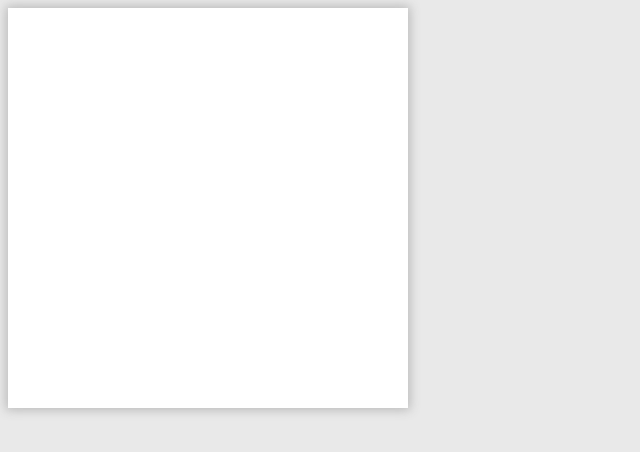
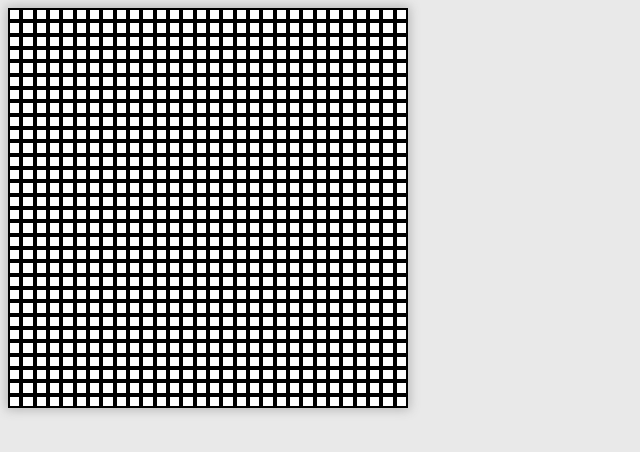
Before and after one commit to CJEslinger/etch-a-sketch, a plain HTML site: page index.html in a window 1280 px wide. Shown: the whole page, without its empty margins (0-640 px from the left). Drawn offline with Linux system fonts and the light colour scheme.

Commit message:
figured out logic for making grid and resizing it

```diff
--- a/app.js
+++ b/app.js
@@ -0,0 +1,23 @@
+const gridContainer = document.querySelector('.grid-container');
+const GRIDCONAINERSIZE = 400;
+let numOfColumnsRows = 30;
+let gridSize = (num) => {return Math.pow(num, 2)};
+
+createGridUnits(gridSize(numOfColumnsRows));
+function createGridUnits(size) {
+    for (let i = 0; i < size; i++) {
+        const gridUnit = document.createElement('div');
+        gridContainer.appendChild(gridUnit);
+        gridUnit.classList.add('grid-unit');
+    }
+    let gridUnits = document.querySelectorAll('.grid-unit');
+    properlySizeGrid(gridUnits);
+    console.log(gridUnits);
+
+}
+
+function properlySizeGrid(gridArray) {
+    gridArray.forEach(box => {
+        box.style = `width: ${GRIDCONAINERSIZE/numOfColumnsRows}px; height: ${GRIDCONAINERSIZE/numOfColumnsRows}px;`;
+    });
+}
--- a/style.css
+++ b/style.css
@@ -7,4 +7,14 @@ body {
     height: 400px;
     background-color: #ffffff;
     box-shadow: #b9b9b9 0px 0px 10px 2px;
+    display: flex;
+    flex-wrap: wrap;
+    align-content: flex-start;
 }
+
+.grid-unit {
+    border: 2px solid black;
+    box-sizing: border-box;
+    width: 25px;
+    height: 25px;
+}
```
